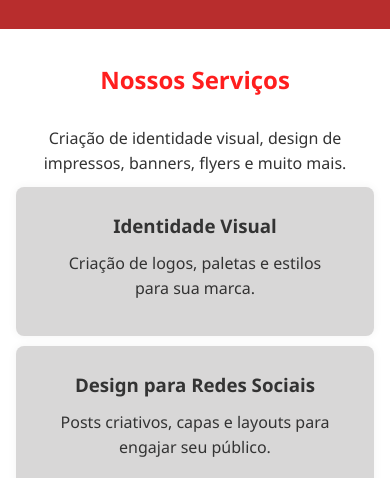
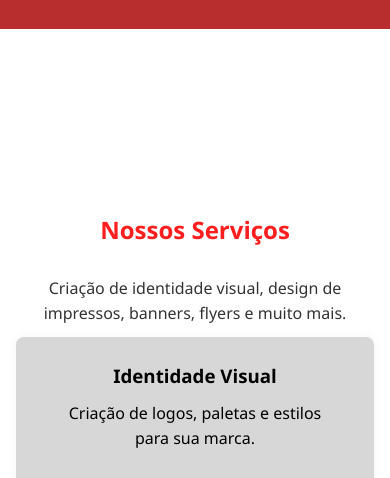
Before and after one commit to Junior447/galeria-do-design1, a plain HTML site: page index.html in a window 390 px wide. Shown: the part 352-830 px from the top of the page. Drawn offline with Linux system fonts and the light colour scheme.

Commit message:
Add files via upload

```diff
--- a/index.html
+++ b/index.html
@@ -61,7 +61,7 @@
     .services {
       display: flex;
       justify-content: center;
-      gap: 10px;
+      gap: 20px;
     }
 
     .service {
@@ -69,6 +69,15 @@
       padding: 1.5rem;
       border-radius: 8px;
       box-shadow: 0 0 10px rgba(0,0,0,0.05);
+
+
+    }
+    a{
+      text-decoration: none;
+      color: black;
+    }
+    .service:hover{
+      transform: scale(1.1);
     }
 
 
@@ -123,6 +132,9 @@
       header h1 {
         font-size: 1.5rem;
       }
+      section, .intro{
+        margin-top: 150px;
+      }
 
       .intro h2 {
         font-size: 1.5rem;
@@ -132,6 +144,13 @@
         flex-direction: column;
         justify-content: center;
         gap: 10px;
+    }
+    a{
+      text-decoration: none;
+      color: black;
+    }
+    .service:hover{
+      transform: scale(1.1);
     }
     .gallery{
         display: flex;
@@ -164,10 +183,12 @@
     <p>Criação de identidade visual, design de impressos, banners, flyers e muito mais.</p>
 
     <div class="services">
-      <div class="service">
-        <h3>Identidade Visual</h3>
-        <p>Criação de logos, paletas e estilos para sua marca.</p>
-      </div>
+      <a href="#">
+        <div class="service">
+          <h3>Identidade Visual</h3>
+          <p>Criação de logos, paletas e estilos para sua marca.</p>
+        </div>
+      </a>
       <div class="service">
         <h3>Design para Redes Sociais</h3>
         <p>Posts criativos, capas e layouts para engajar seu público.</p>
```
